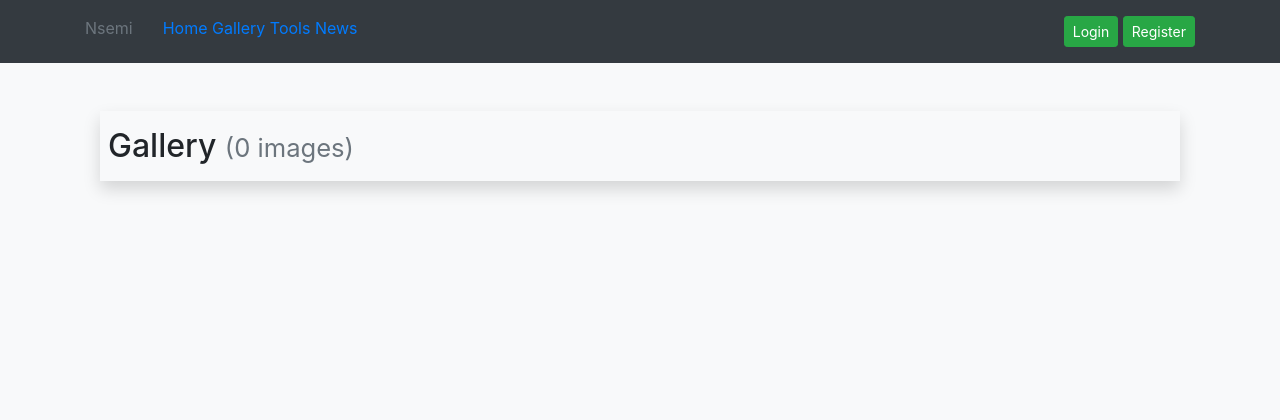
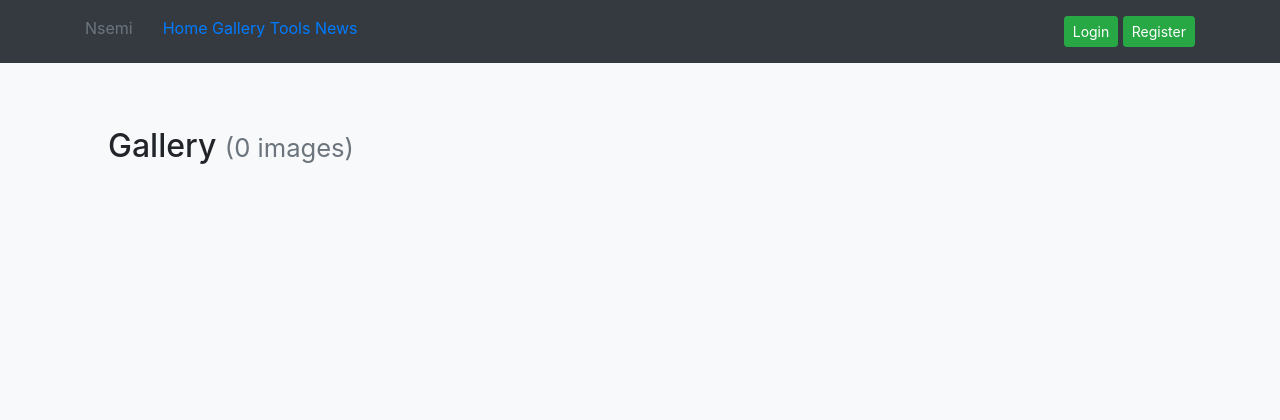
Before and after one commit to zuacaldeira/nsemi, a CodeIgniter app: page /database/gallery in a window 1280 px wide. Shown: the top 420 px of the page. Run offline with CodeIgniter, Linux system fonts and the light colour scheme; data that the repository does not hold is empty; some libraries are stand-ins or nearby versions.

Commit message:
Remove shadow from Gallery header.

```diff
--- a/application/views/gallery/index.php
+++ b/application/views/gallery/index.php
@@ -2,7 +2,7 @@
     $username = $this->session->userdata('username');
 ?>
 <div id="gallery" class="container-fluid">
-    <h2 class="my-5 clearfix sticky-top bg-light py-3 shadow px-2">
+    <h2 class="my-5 clearfix sticky-top bg-light py-3 px-2">
         <?php echo $title; ?>
         <?php if($username != null): ?>
             <a class="btn btn-sm btn-primary d-inline float-right" href="gallery/create">Upload Image</a>
```
